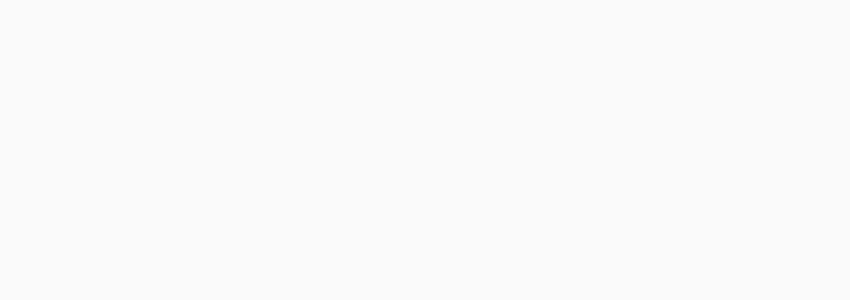
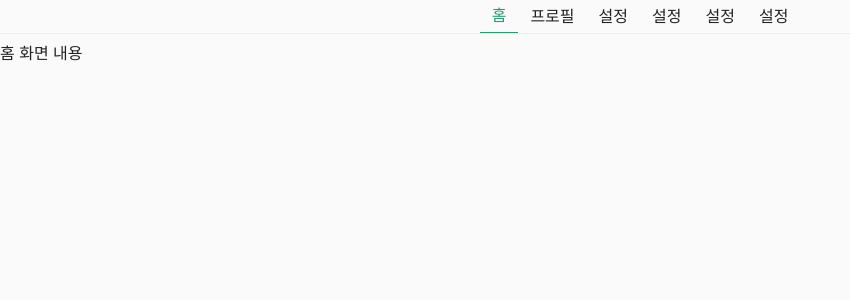
Before and after one commit to juny-0429/book-forest, a Next.js app: page / in a window 1280 px wide. Shown: the top 300 px of the page, without its empty margins (0-850 px from the left). Built offline with nearby package versions, Linux system fonts and the light colour scheme.

Commit message:
tabs component 제작

```diff
--- a/package.json
+++ b/package.json
@@ -9,6 +9,7 @@
     "lint": "next lint"
   },
   "dependencies": {
+    "@radix-ui/react-tabs": "^1.1.3",
     "@supabase/supabase-js": "^2.48.1",
     "@tanstack/react-query": "^5.66.0",
     "class-variance-authority": "^0.7.1",
--- a/src/app/page.tsx
+++ b/src/app/page.tsx
@@ -1,3 +1,28 @@
+import { Tabs, TabsList, TabsTrigger, TabsContent } from 'src/components/tabs/tabs';
+
 export default function Home() {
-  return <div></div>;
+  return (
+    <div>
+      <Tabs defaultValue='home' className='w-full'>
+        <TabsList className='flex border-b'>
+          <TabsTrigger value='home'>홈</TabsTrigger>
+          <TabsTrigger value='profile'>프로필</TabsTrigger>
+          <TabsTrigger value='settings'>설정</TabsTrigger>
+          <TabsTrigger value='settings'>설정</TabsTrigger>
+          <TabsTrigger value='settings'>설정</TabsTrigger>
+          <TabsTrigger value='settings'>설정</TabsTrigger>
+        </TabsList>
+
+        <TabsContent value='home'>
+          <p>홈 화면 내용</p>
+        </TabsContent>
+        <TabsContent value='profile'>
+          <p>프로필 화면 내용</p>
+        </TabsContent>
+        <TabsContent value='settings'>
+          <p>설정 화면 내용</p>
+        </TabsContent>
+      </Tabs>
+    </div>
+  );
 }
--- /dev/null
+++ b/src/components/tabs/tabs.tsx
@@ -0,0 +1,31 @@
+'use client';
+
+import { cn } from 'src/lib/utils';
+import * as React from 'react';
+import * as TabsPrimitive from '@radix-ui/react-tabs';
+
+const Tabs = TabsPrimitive.Root;
+
+const TabsList = React.forwardRef<React.ElementRef<typeof TabsPrimitive.List>, React.ComponentPropsWithoutRef<typeof TabsPrimitive.List>>(({ className, ...props }, ref) => (
+  <TabsPrimitive.List ref={ref} className={cn('inline-flex items-center justify-center', className)} {...props} />
+));
+TabsList.displayName = TabsPrimitive.List.displayName;
+
+const TabsTrigger = React.forwardRef<React.ElementRef<typeof TabsPrimitive.Trigger>, React.ComponentPropsWithoutRef<typeof TabsPrimitive.Trigger>>(({ className, ...props }, ref) => (
+  <TabsPrimitive.Trigger
+    ref={ref}
+    className={cn(
+      'inline-flex items-center justify-center h-min px-[12px] py-[4px] text-body-18m text-ui-text-title whitespace-nowrap focus-visible:text-ui-cta data-[state=active]:text-ui-cta data-[state=active]:border-b data-[state=active]:border-ui-cta',
+      className
+    )}
+    {...props}
+  />
+));
+TabsTrigger.displayName = TabsPrimitive.Trigger.displayName;
+
+const TabsContent = React.forwardRef<React.ElementRef<typeof TabsPrimitive.Content>, React.ComponentPropsWithoutRef<typeof TabsPrimitive.Content>>(({ className, ...props }, ref) => (
+  <TabsPrimitive.Content ref={ref} className={cn('mt-2', className)} {...props} />
+));
+TabsContent.displayName = TabsPrimitive.Content.displayName;
+
+export { Tabs, TabsList, TabsTrigger, TabsContent };
```
Also changed, not shown: tsconfig.json (+6 -22 lines), 2 other files (tests, documents, lock files or other folders).
